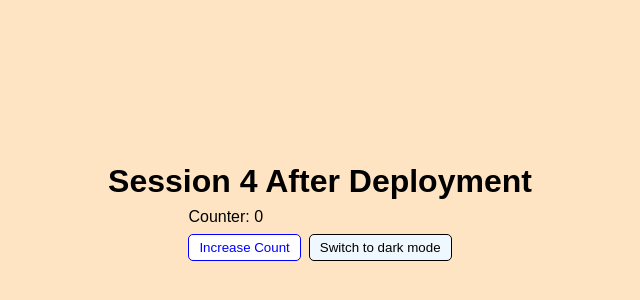
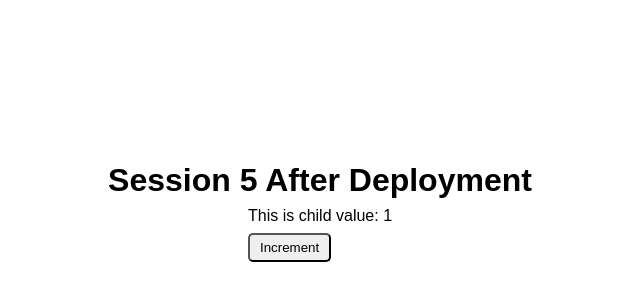
Before and after one commit to syedtalhaaskari97/bootcamp_2020_urdu, a React (Create React App) app: page / in a window 1280 px wide. Shown: the part 188-488 px from the top of the page, without its empty margins (320-960 px from the left). Built offline with nearby package versions, Linux system fonts and the light colour scheme.

Commit message:
video duration 57 21
57:21

```diff
--- a/src/App.css
+++ b/src/App.css
@@ -52,3 +52,7 @@
 .ml-2 {
   margin-left: 0.5rem;
 }
+
+.mx-auto {
+  margin: 0 auto
+}
--- a/src/App.js
+++ b/src/App.js
@@ -1,22 +1,20 @@
 import { useState } from "react";
 import "./App.css";
-import Buttons from "./Components/Buttons";
+import Parent from "./Components/Parent";
+import CounterContext from "./ContextApi/CounterContext";
 
 const App = () => {
-  const [isMorning, setMorning] = useState(() => true)
-  const [count, setCount] = useState(() => 0)
+  let counter = useState(() => 1)
 
   return (
-    <div className={`${isMorning ? "light" : "dark"} w-100 h-100`}>
-      <h1>Session 4 After Deployment</h1>
-      <div className="mt-2">
-        <div>Counter: {count}</div>
+    <CounterContext.Provider value={counter}>
+      <div>
+        <h1>Session 5 After Deployment</h1>
         <div className="mt-2">
-          <Buttons className={"btn btn-counter"} onClick={() => setCount(() => count + 1)} title={"Increase Count"} />
-          <Buttons className={`btn ${isMorning ? "btn-light" : "btn-dark"} ml-2`} onClick={() => setMorning(() => !isMorning)} title={`Switch to ${isMorning ? "dark" : "light"} mode`} />
+          <Parent />
         </div>
       </div>
-    </div>
+    </CounterContext.Provider>
   )
 }
 
--- a/src/Components/Buttons.js
+++ /dev/null
@@ -1,9 +0,0 @@
-import React from 'react'
-
-const Buttons = (props) => {
-  return (
-    <button className={props.className} onClick={props.onClick}>{props.title}</button>
-  )
-}
-
-export default Buttons
--- /dev/null
+++ b/src/Components/Child.js
@@ -0,0 +1,16 @@
+import React, { useContext } from 'react'
+import counterContext from '../ContextApi/CounterContext'
+
+const Child = (props) => {
+  let counter = useContext(counterContext)
+  return (
+    <div>
+      This is child value: {counter[0]}
+      <div className='mt-2'>
+        <button onClick={() => counter[1](() => ++counter[0])} className="btn mx-auto">Increment</button>
+      </div>
+    </div>
+  )
+}
+
+export default Child
--- /dev/null
+++ b/src/Components/Parent.js
@@ -0,0 +1,12 @@
+import React from 'react'
+import Child from './Child'
+
+const Parent = (props) => {
+  return (
+    <div>
+      <Child />
+    </div>
+  )
+}
+
+export default Parent
--- /dev/null
+++ b/src/ContextApi/CounterContext.js
@@ -0,0 +1,5 @@
+import React, { createContext } from "react";
+
+let counterContext = createContext(5)
+
+export default counterContext
```
Also changed, not shown: 1 other file (tests, documents, lock files or other folders).
